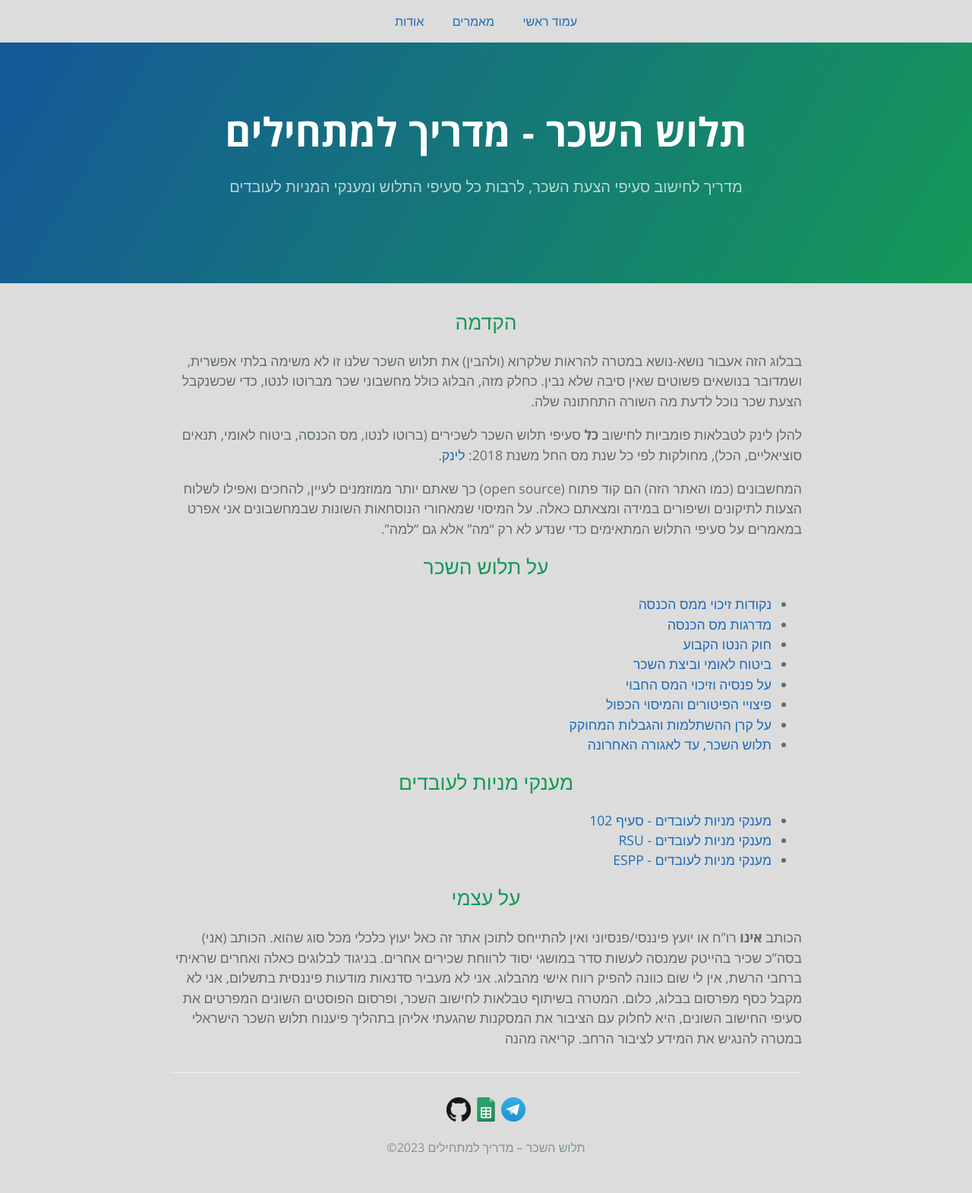
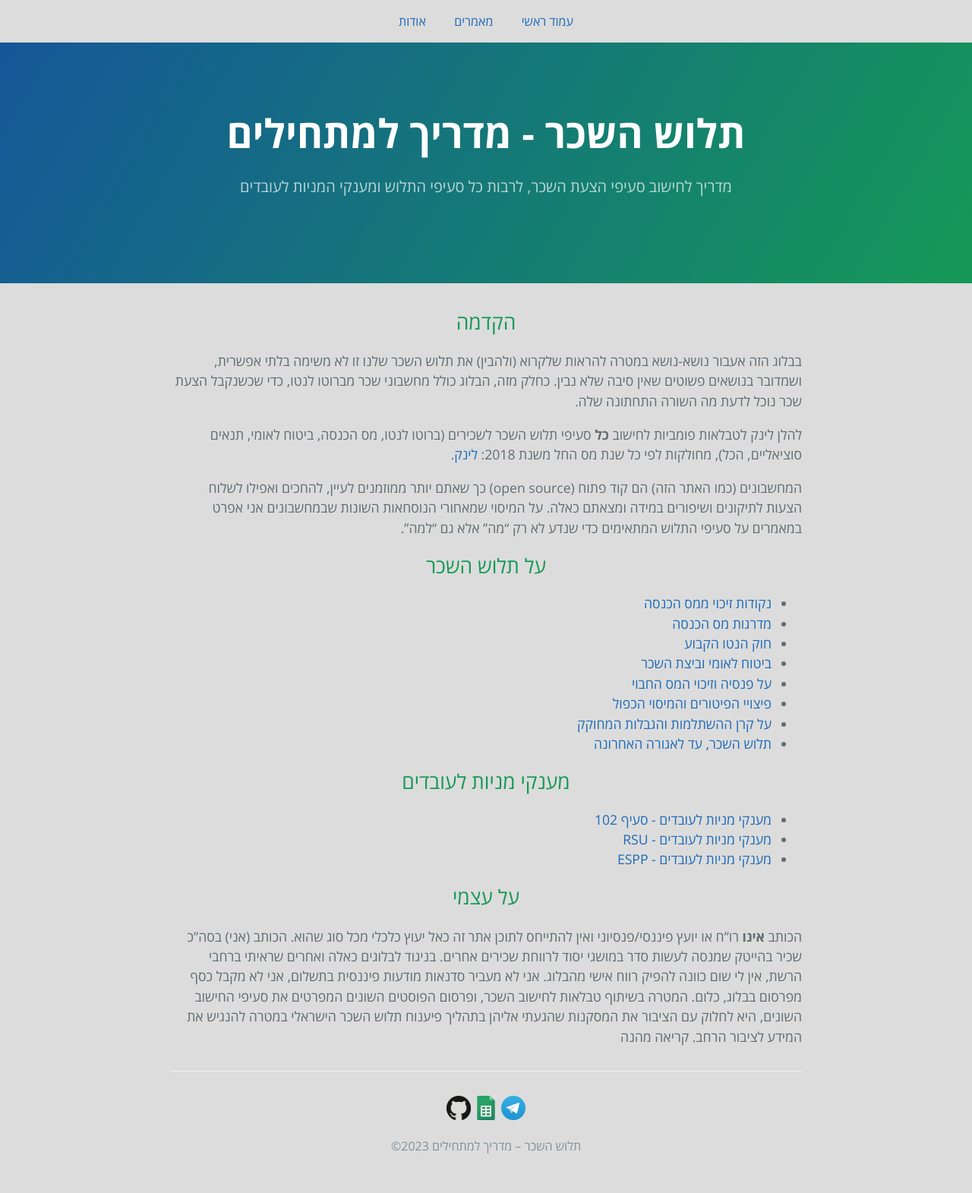
Before and after one commit to eyalitki/payslip101, a Jekyll site: the page built from docs/index.markdown, in a window 1280 px wide. Shown: the whole page at 76% size. Built offline with Jekyll 4.4.1, drawn with Linux system fonts in a browser that asks for light colours.

Commit message:
Add missing bold/regular for fonts
Signed-off-by: Eyal Itkin <eyal.itkin@hotmail.com>

```diff
--- a/docs/assets/css/style.css
+++ b/docs/assets/css/style.css
@@ -12,7 +12,27 @@
   unicode-range: U+0000-00FF, U+0131, U+0152-0153, U+02BB-02BC, U+02C6, U+02DA, U+02DC, U+0304, U+0308, U+0329, U+2000-206F, U+2074, U+20AC, U+2122, U+2191, U+2193, U+2212, U+2215, U+FEFF, U+FFFD;
 }
 
+@font-face {
+  font-family: 'Open Sans';
+  font-style: normal;
+  font-weight: 700;
+  font-stretch: 100%;
+  font-display: swap;
+  src: local('Open Sans Regular'), local('OpenSans-Regular'), url('/assets/fonts/memvYaGs126MiZpBA-UvWbX2vVnXBbObj2OVTS-muw.woff2') format('woff2');
+  unicode-range: U+0000-00FF, U+0131, U+0152-0153, U+02BB-02BC, U+02C6, U+02DA, U+02DC, U+0304, U+0308, U+0329, U+2000-206F, U+2074, U+20AC, U+2122, U+2191, U+2193, U+2212, U+2215, U+FEFF, U+FFFD;
+}
+
 /* hebrew */
+@font-face {
+  font-family: 'Open Sans';
+  font-style: normal;
+  font-weight: 400;
+  font-stretch: 100%;
+  font-display: swap;
+  src: local('Open Sans Regular'), local('OpenSans-Regular'), url('/assets/fonts/memvYaGs126MiZpBA-UvWbX2vVnXBbObj2OVTS2mu1aB.woff2') format('woff2');
+  unicode-range: U+0590-05FF, U+200C-2010, U+20AA, U+25CC, U+FB1D-FB4F;
+}
+
 @font-face {
   font-family: 'Open Sans';
   font-style: normal;
```
